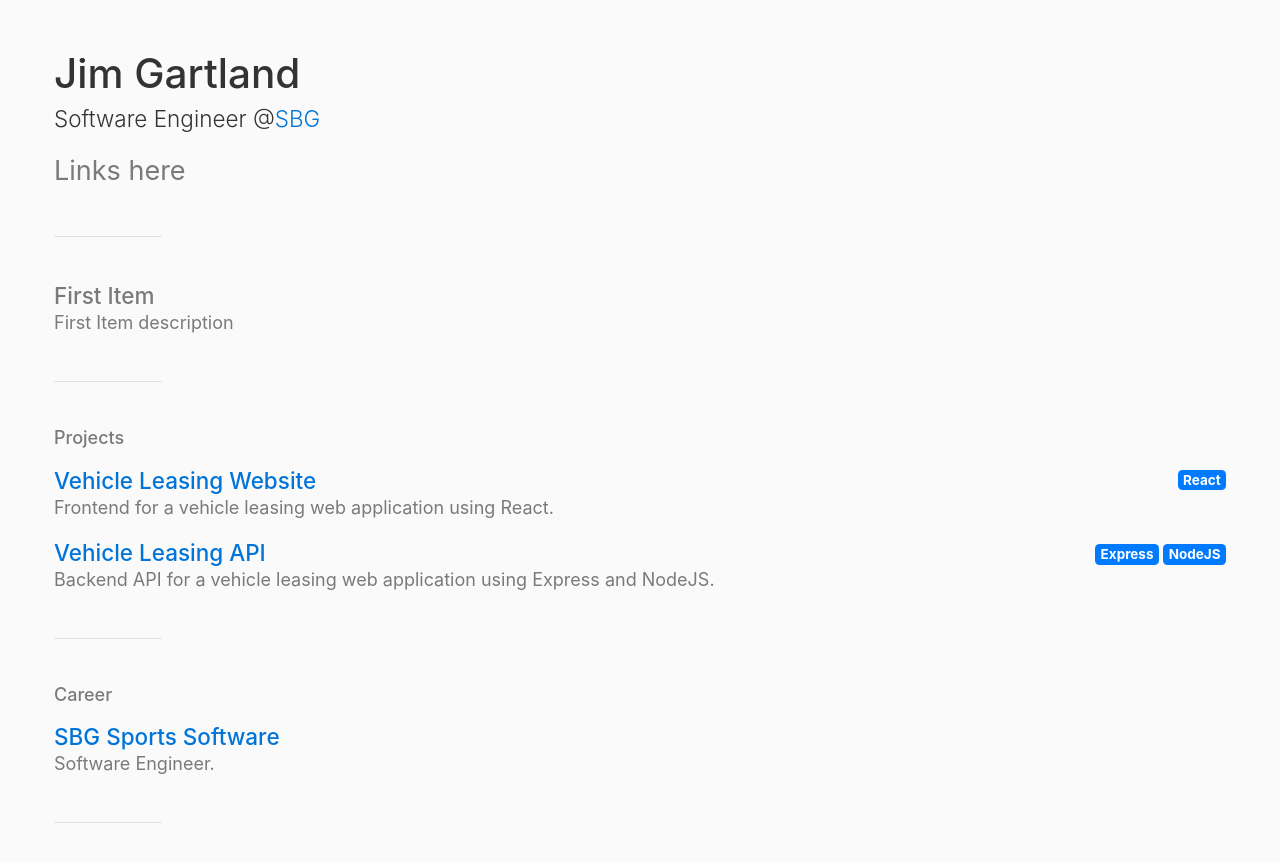
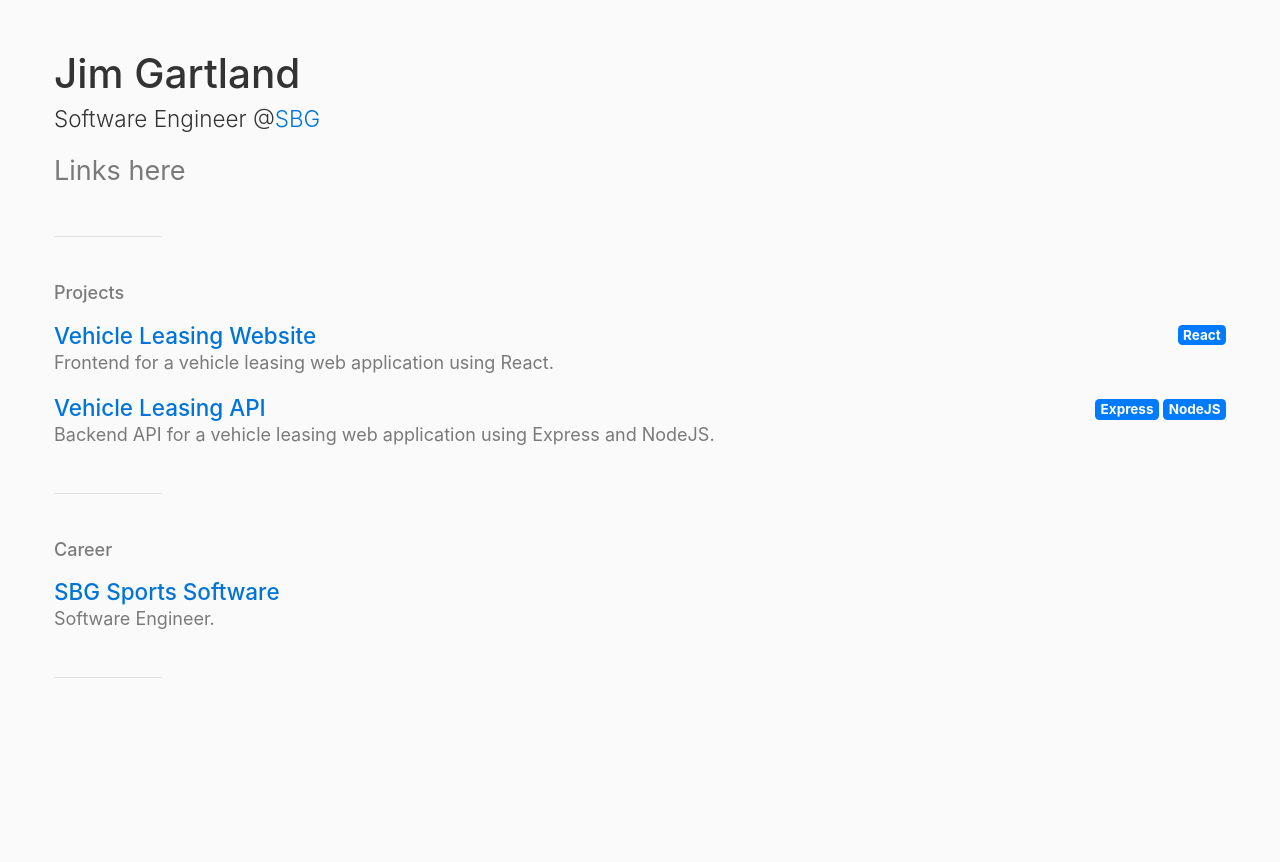
Before and after one commit to jim-og/danube.io, a React (Create React App) app: page / in a window 1280 px wide. Shown: the top 862 px of the page. After the commit the page ends 800 px from the top, so only its background shows below. Built offline with nearby package versions, Linux system fonts and the light colour scheme.

Commit message:
Refactor sections into separate files

```diff
--- a/src/components/pages/Home.tsx
+++ b/src/components/pages/Home.tsx
@@ -1,4 +1,6 @@
 import React, { Fragment } from 'react';
+import Projects from '../sections/Projects';
+import Career from '../sections/Career';
 
 const Home = () => {
   return (
@@ -15,43 +17,9 @@ const Home = () => {
       </div>
 
       <hr />
-
-      <h3>First Item</h3>
-      <p>First Item description</p>
-
+      <Projects />
       <hr />
-
-      <h2>Projects</h2>
-
-      <span className="d-flex justify-content-between align-items-center">
-        <h3>
-          <a href="/">Vehicle Leasing Website</a>
-        </h3>
-        <span className="badge badge-primary">React</span>
-      </span>
-      <p>Frontend for a vehicle leasing web application using React.</p>
-
-      <span className="d-flex justify-content-between align-items-center">
-        <h3>
-          <a href="/">Vehicle Leasing API</a>
-        </h3>
-        <span>
-          <span className="badge badge-primary">Express</span>
-          <span className="badge badge-primary ml-1">NodeJS</span>
-        </span>
-      </span>
-      <p>
-        Backend API for a vehicle leasing web application using Express and
-        NodeJS.
-      </p>
-
-      <hr />
-
-      <h2>Career</h2>
-      <h3>
-        <a href="/">SBG Sports Software</a>
-      </h3>
-      <p>Software Engineer.</p>
+      <Career />
       <hr />
     </Fragment>
   );
--- /dev/null
+++ b/src/components/sections/Career.tsx
@@ -0,0 +1,15 @@
+import React, { Fragment } from 'react';
+
+const Career = () => {
+  return (
+    <Fragment>
+      <h2>Career</h2>
+      <h3>
+        <a href="/">SBG Sports Software</a>
+      </h3>
+      <p>Software Engineer.</p>
+    </Fragment>
+  );
+};
+
+export default Career;
--- /dev/null
+++ b/src/components/sections/Projects.tsx
@@ -0,0 +1,33 @@
+import React, { Fragment } from 'react';
+
+const Projects = () => {
+  return (
+    <Fragment>
+      <h2>Projects</h2>
+
+      <span className="d-flex justify-content-between align-items-center">
+        <h3>
+          <a href="/">Vehicle Leasing Website</a>
+        </h3>
+        <span className="badge badge-primary">React</span>
+      </span>
+      <p>Frontend for a vehicle leasing web application using React.</p>
+
+      <span className="d-flex justify-content-between align-items-center">
+        <h3>
+          <a href="/">Vehicle Leasing API</a>
+        </h3>
+        <span>
+          <span className="badge badge-primary">Express</span>
+          <span className="badge badge-primary ml-1">NodeJS</span>
+        </span>
+      </span>
+      <p>
+        Backend API for a vehicle leasing web application using Express and
+        NodeJS.
+      </p>
+    </Fragment>
+  );
+};
+
+export default Projects;
```
